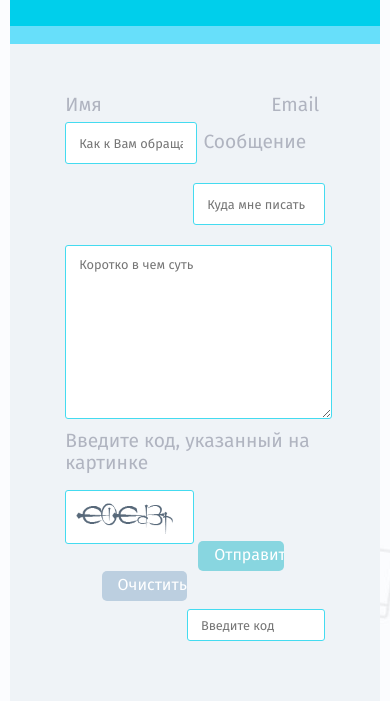
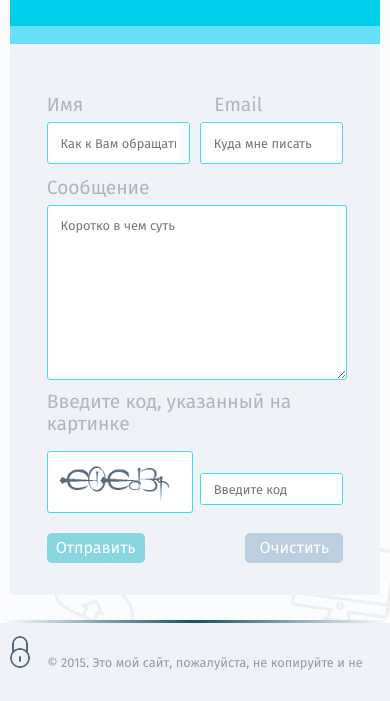
Before and after one commit to farkh/farkh.github.io, a plain HTML site: page hw1/contact.html in a window 390 px wide. Shown: the part 399-1100 px from the top of the page. Drawn offline with nearby package versions, Linux system fonts and the light colour scheme; a web font is replaced by a local one.

Commit message:
Some changes

```diff
--- a/hw1/contact.html
+++ b/hw1/contact.html
@@ -78,9 +78,9 @@
           <div class="bottom">
             <form class="contact__form clearfix" method="post">
               <label for="name">Имя</label>
-              <label for="email">Email</label>
+              <label for="email">Email</label><br>
               <input type="text" class="form_field" id="name" name="user_name" placeholder="Как к Вам обращаться" />
-              <input type="email" class="form_field" id="email" name="email" placeholder="Куда мне писать" />
+              <input type="email" class="form_field" id="email" name="email" placeholder="Куда мне писать" /><br>
               <label for="message">Сообщение</label><br>
               <textarea name="message" class="form_field" id="message" cols="30" rows="10" placeholder="Коротко в чем суть"></textarea>
               <label for="capcha">Введите код, указанный на картинке</label>
--- a/hw1/scss/styles.scss
+++ b/hw1/scss/styles.scss
@@ -547,7 +547,7 @@ input, textarea {
 textarea {
   margin: .5em 0;
   padding: 1em 1em;
-  width: 93.7%;
+  width: 95%;
 }
 
 #name, #email {
@@ -560,11 +560,16 @@ textarea {
   margin-right: .2em;
 }
 
+#email {
+  float: right;
+  margin-right: 0 !important;
+}
+
 #capcha {
   height: 30px;
   width: 42.415%;
   float: right;
-  margin: 3em 0;
+  margin: 3em 0 2em;
 }
 
 form {
@@ -585,11 +590,13 @@ form {
   font-weight: 200;
   border-radius: 5px;
   cursor: pointer;
+  margin: 0;
 }
 
 .button__submit {
   background: #00CFEB;
   border-bottom: 3px solid #00ABC3;
+  float: left;
 
   &:hover {
     background: darken(#00CFEB, 5%);
@@ -668,7 +675,7 @@ form {
 
 }
 
-@media only screen and (max-width: 612px) {
+@media only screen and (max-width: 617px) {
   .port_block .bottom {
     width: 80%;
     margin: 0 auto;
@@ -685,12 +692,21 @@ form {
     }
   }
 
-  #name, #email, {
-    max-width: 40%;
+  form {
+    max-width: 90% !important;
+    width: 80% !important;
   }
-  #email {
-    float: right;
-    margin-right: 0 !important;
+
+  #name, #email, #capcha {
+    max-width: 39%;
+  }
+
+  .button {
+    padding: 0 5px;
+  }
+
+  label[for='name'] {
+    margin-right: 6.6em;
   }
 
   textarea {
@@ -738,10 +754,22 @@ form {
   }
 
   .contact__form {
-    width: 80% !important;
+    max-width: 80% !important;
   }
 
   .footer_wrap {
     width: 95%;
   }
 }
+
+@media only screen and (min-width: 740px) and (max-width: 926px) {
+  .contact__form {
+    max-width: 78% !important;
+    width: 78% !important;
+  }
+
+  label[for='name'] {
+    margin-right: 11.6em;
+  }
+
+}
```
Also changed, not shown: hw1/login.html (+2 -2 lines), hw1/css/styles.css.
